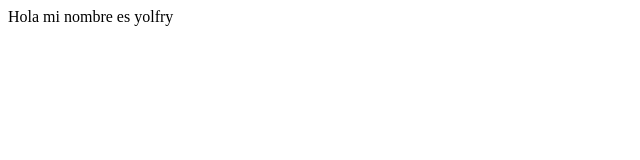
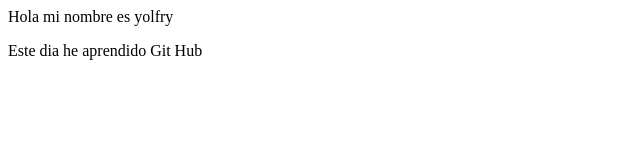
Before and after one commit to enriquerosario/frontend, a website: page index.html in a window 1280 px wide. Shown: the whole page, without its empty margins (0-640 px from the left). Drawn offline with Linux system fonts and the light colour scheme.

Commit message:
Cambios realizados en linea 11, nuevo parrafo

```diff
--- a/index.html
+++ b/index.html
@@ -8,5 +8,6 @@
 </head>
 <body>
     Hola mi nombre es yolfry
+    <p>Este dia he aprendido Git Hub</p>
 </body>
 </html>
```
